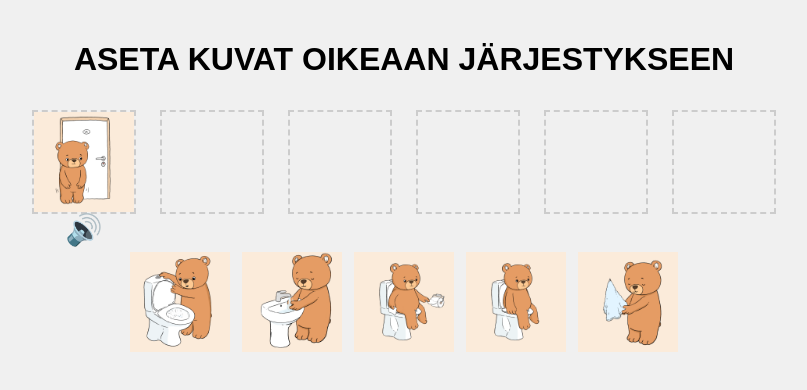
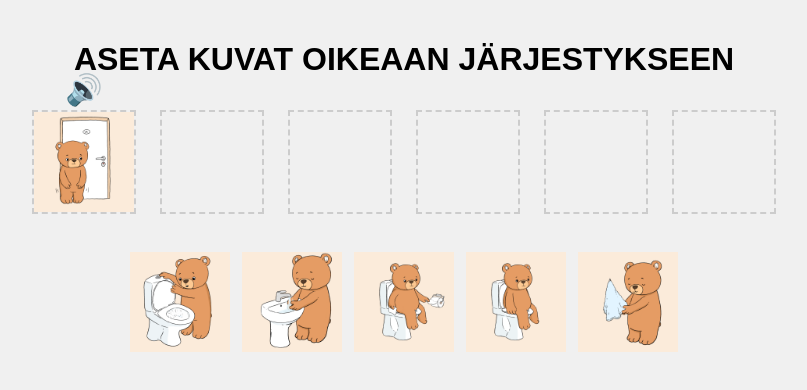
Before and after one commit to Asvagame/vessapeli, a plain HTML site: page index.html in a window 1280 px wide. Shown: the whole page, without its empty margins (236-1043 px from the left). Drawn offline with Linux system fonts and the light colour scheme.

Commit message:
Update styles.css

```diff
--- a/styles.css
+++ b/styles.css
@@ -48,7 +48,7 @@ h1 {
     cursor: pointer;
     font-size: 30px;
     position: absolute;
-    top: 100px; /* Siirrä äänimerkki ylöspäin */
+    top: -40px; /* Siirrä äänimerkki ylöspäin */
     left: 50%; /* Keskelle vaakasuunnassa */
     transform: translateX(-50%); /* Keskelle vaakasuunnassa */
 }
```
